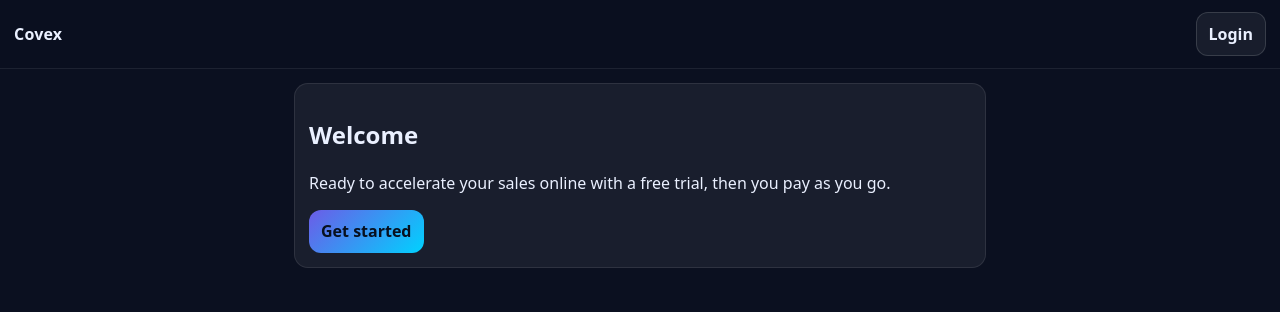
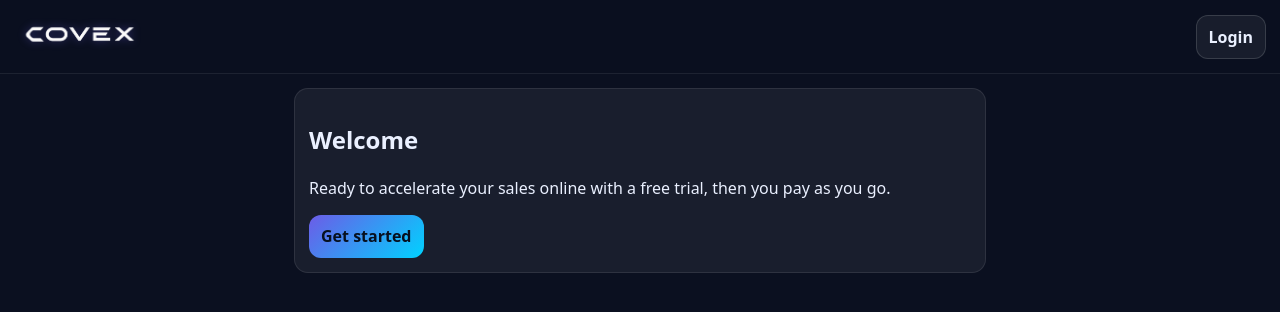
Before and after one commit to amostech177/highfalutin-eggnog, a React (Vite) app in the folder Frontend/: page / in a window 1280 px wide. Shown: the top 312 px of the page. Built offline with nearby package versions, Linux system fonts and the light colour scheme.

Commit message:
Add logo, email support

```diff
--- a/Frontend/src/App.css
+++ b/Frontend/src/App.css
@@ -50,8 +50,8 @@
 }
 
 .logo-icon {
-  height: 32px;
-  width: 32px;
+  height: 44px;
+  width: auto;
   object-fit: contain;
   filter: drop-shadow(0 0 4px rgba(108, 92, 231, 0.4));
   transition: transform 0.2s ease;
--- a/Frontend/src/components/Layout/Shell.jsx
+++ b/Frontend/src/components/Layout/Shell.jsx
@@ -5,7 +5,9 @@ export default function Shell({ auth, children }) {
   return (
     <div className="appShell">
       <div className="topbar">
-        <Link className="brand" to="/">Covex</Link>
+        <Link className="brand" to="/">
+          <img src="/images/Covex.png" alt="Covex" className="logo-icon" />
+        </Link>
         <nav className="nav-links">
           {auth.user && (
             <Link to="/help" className="nav-link">
```
Also changed, not shown: Frontend/public/USER_GUIDE.md (+1 -1 lines), Frontend/public/images/Covex.png (added), 1 other file (tests, documents, lock files or other folders).
